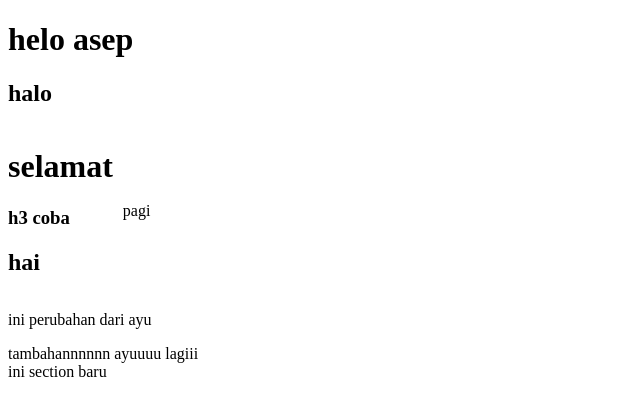
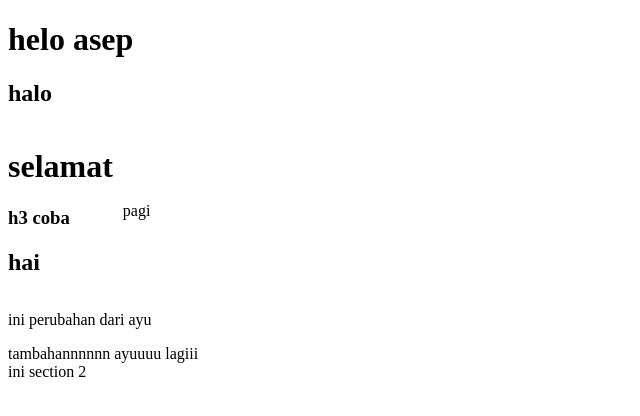
Before and after one commit to ayurizkyca/biagi-belajar-git, a plain HTML site: page index.html in a window 1280 px wide. Shown: the full height of the page, 0-640 px from the left. Drawn offline with Linux system fonts and the light colour scheme.

Commit message:
push section 2

```diff
--- a/index.html
+++ b/index.html
@@ -19,6 +19,10 @@
     </div>
     <p>ini perubahan dari ayu</p>
     <section>tambahannnnnn ayuuuu lagiii</section>
-    <section>ini section baru</section>
+
+    <section>
+      ini section 2
+    </section>
+
   </body>
 </html>
```
